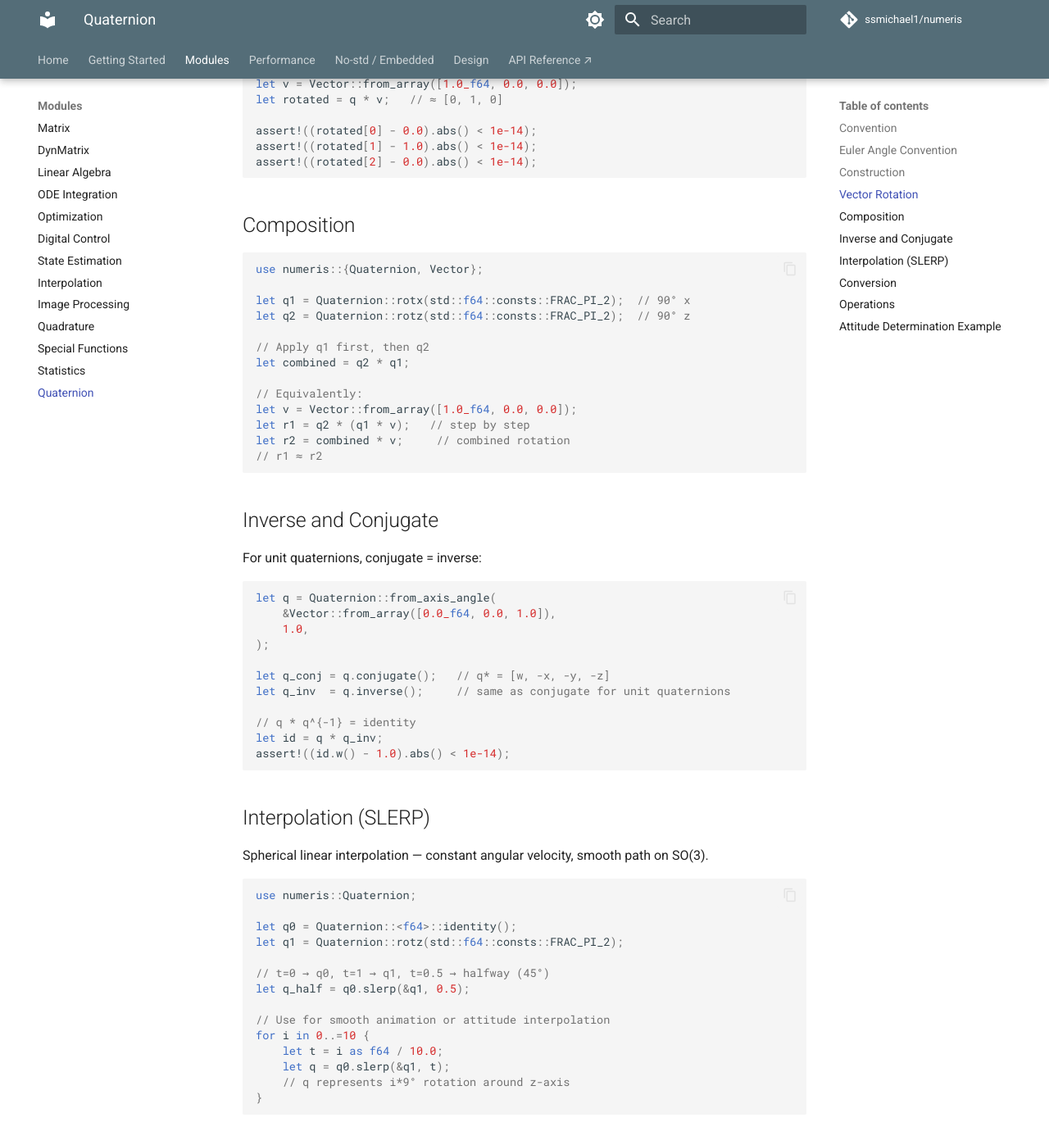
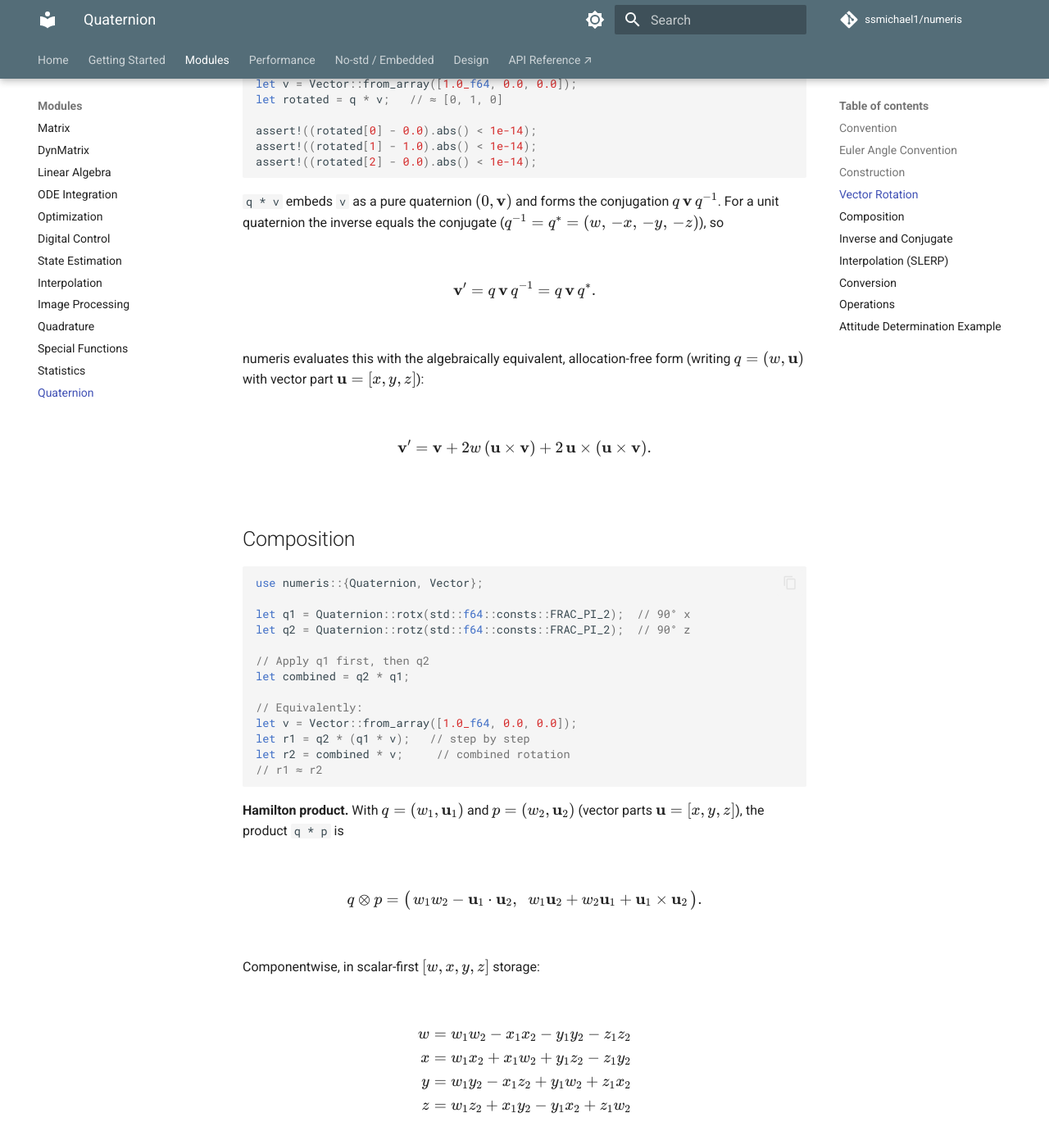
Before and after one commit to ssmichael1/numeris, an MkDocs documentation site: the page built from docs/quaternion.md, in a window 1280 px wide and 1400 px high, scrolled down 1696 px. Shown: the top 1397 px of the window at 82% size. Built offline with MkDocs 1.6.1 and Material for MkDocs 9.7.7, drawn with Linux system fonts in a browser that asks for light colours; comment, search, counter and statistics services are not loaded; some of the changed text lies outside the part shown.

Commit message:
docs: KaTeX math rendering; quaternion multiplication, rotation & DCM
Enable client-side math rendering (pymdownx.arithmatex generic + KaTeX) and use
it to document the quaternion algebra explicitly on the Quaternion page:

- Hamilton product: vector form and the componentwise [w, x, y, z] formula.
- Vector rotation: the conjugation q v q⁻¹ (= q v q* for unit q), the left-to-
  right read, and the allocation-free v + 2w(u×v) + 2u×(u×v) form numeris uses.
- Composition order: q2 * q1 applies q1 then q2 (right-to-left nesting), and the
  non-commutativity that follows from the cross term.
- Direction cosine matrix: the explicit R(q) returned by to_rotation_matrix,
  with R v = q v q⁻¹ and q2*q1 ↔ R(q2)·R(q1).

Verified the formulas against the implementation. `mkdocs build --strict` passes;
math renders as KaTeX.

Co-Authored-By: Claude Opus 4.8 (1M context) <noreply@anthropic.com>

````diff
--- /dev/null
+++ b/docs/javascripts/katex.js
@@ -0,0 +1,14 @@
+// Render KaTeX math after each (instant-navigation) page load.
+// Paired with the `pymdownx.arithmatex` (generic) extension, which wraps math in
+// \( … \) (inline) and \[ … \] (display) delimiters.
+document$.subscribe(() => {
+  renderMathInElement(document.body, {
+    delimiters: [
+      { left: "$$", right: "$$", display: true },
+      { left: "$", right: "$", display: false },
+      { left: "\\(", right: "\\)", display: false },
+      { left: "\\[", right: "\\]", display: true },
+    ],
+    throwOnError: false,
+  });
+});
--- a/docs/quaternion.md
+++ b/docs/quaternion.md
@@ -77,6 +77,22 @@ assert!((rotated[1] - 1.0).abs() < 1e-14);
 assert!((rotated[2] - 0.0).abs() < 1e-14);
 ```
 
+`q * v` embeds `v` as a pure quaternion $(0, \mathbf{v})$ and forms the
+conjugation $q\,\mathbf{v}\,q^{-1}$. For a unit quaternion the inverse equals the
+conjugate ($q^{-1} = q^{*} = (w,\,-x,\,-y,\,-z)$), so
+
+$$
+\mathbf{v}' = q\,\mathbf{v}\,q^{-1} = q\,\mathbf{v}\,q^{*}.
+$$
+
+numeris evaluates this with the algebraically equivalent, allocation-free form
+(writing $q = (w, \mathbf{u})$ with vector part $\mathbf{u} = [x, y, z]$):
+
+$$
+\mathbf{v}' = \mathbf{v} + 2w\,(\mathbf{u} \times \mathbf{v})
+             + 2\,\mathbf{u} \times (\mathbf{u} \times \mathbf{v}).
+$$
+
 ## Composition
 
 ```rust
@@ -94,6 +110,39 @@ let r1 = q2 * (q1 * v);   // step by step
 let r2 = combined * v;     // combined rotation
 // r1 ≈ r2
 ```
+
+**Hamilton product.** With $q = (w_1, \mathbf{u}_1)$ and $p = (w_2, \mathbf{u}_2)$
+(vector parts $\mathbf{u} = [x, y, z]$), the product `q * p` is
+
+$$
+q \otimes p = \bigl(\,
+  w_1 w_2 - \mathbf{u}_1 \cdot \mathbf{u}_2,\;\;
+  w_1 \mathbf{u}_2 + w_2 \mathbf{u}_1 + \mathbf{u}_1 \times \mathbf{u}_2
+\,\bigr).
+$$
+
+Componentwise, in scalar-first $[w, x, y, z]$ storage:
+
+$$
+\begin{aligned}
+w &= w_1 w_2 - x_1 x_2 - y_1 y_2 - z_1 z_2 \\
+x &= w_1 x_2 + x_1 w_2 + y_1 z_2 - z_1 y_2 \\
+y &= w_1 y_2 - x_1 z_2 + y_1 w_2 + z_1 x_2 \\
+z &= w_1 z_2 + x_1 y_2 - y_1 x_2 + z_1 w_2
+\end{aligned}
+$$
+
+**Order of operations.** `q_total = q2 * q1` applies `q1` first, then `q2`,
+because the conjugation nests right-to-left:
+
+$$
+(q_2 q_1)\,\mathbf{v}\,(q_2 q_1)^{-1}
+  = q_2 \bigl( q_1\,\mathbf{v}\,q_1^{-1} \bigr) q_2^{-1}.
+$$
+
+The product is associative but **not** commutative
+($q_2 \otimes q_1 \neq q_1 \otimes q_2$ in general) — the cross term
+$\mathbf{u}_1 \times \mathbf{u}_2$ changes sign when the operands are swapped.
 
 ## Inverse and Conjugate
 
@@ -163,6 +212,24 @@ let z = q.z();
 let q_norm = q.normalize();
 ```
 
+**Direction cosine matrix.** For a unit quaternion $q = [w, x, y, z]$,
+`to_rotation_matrix()` returns the $R$ that performs the same rotation as `q * v`
+(that is, $R\,\mathbf{v} = q\,\mathbf{v}\,q^{-1}$):
+
+$$
+R = \begin{bmatrix}
+1 - 2(y^2 + z^2) & 2(xy - wz)       & 2(xz + wy)       \\
+2(xy + wz)       & 1 - 2(x^2 + z^2) & 2(yz - wx)       \\
+2(xz - wy)       & 2(yz + wx)       & 1 - 2(x^2 + y^2)
+\end{bmatrix}.
+$$
+
+$R$ is orthogonal with $\det R = +1$; its rows are the direction cosines of the
+rotated axes. `from_rotation_matrix` inverts this (Shepperd's method, branching on
+the largest of the trace and diagonal entries for numerical robustness). Since
+$R\,\mathbf{v}$ and `q * v` realize the same rotation, `q2 * q1` corresponds to the
+matrix product $R(q_2)\,R(q_1)$.
+
 ## Operations
 
 ```rust
--- a/mkdocs.yml
+++ b/mkdocs.yml
@@ -66,6 +66,8 @@ markdown_extensions:
       alternate_style: true
   - pymdownx.snippets:
       base_path: docs
+  - pymdownx.arithmatex:
+      generic: true
   - tables
   - attr_list
   - def_list
@@ -77,5 +79,9 @@ plugins:
 
 extra_css:
   - stylesheets/extra.css
+  - https://cdn.jsdelivr.net/npm/katex@0.16.11/dist/katex.min.css
 
-extra_javascript: []
+extra_javascript:
+  - javascripts/katex.js
+  - https://cdn.jsdelivr.net/npm/katex@0.16.11/dist/katex.min.js
+  - https://cdn.jsdelivr.net/npm/katex@0.16.11/dist/contrib/auto-render.min.js
````
